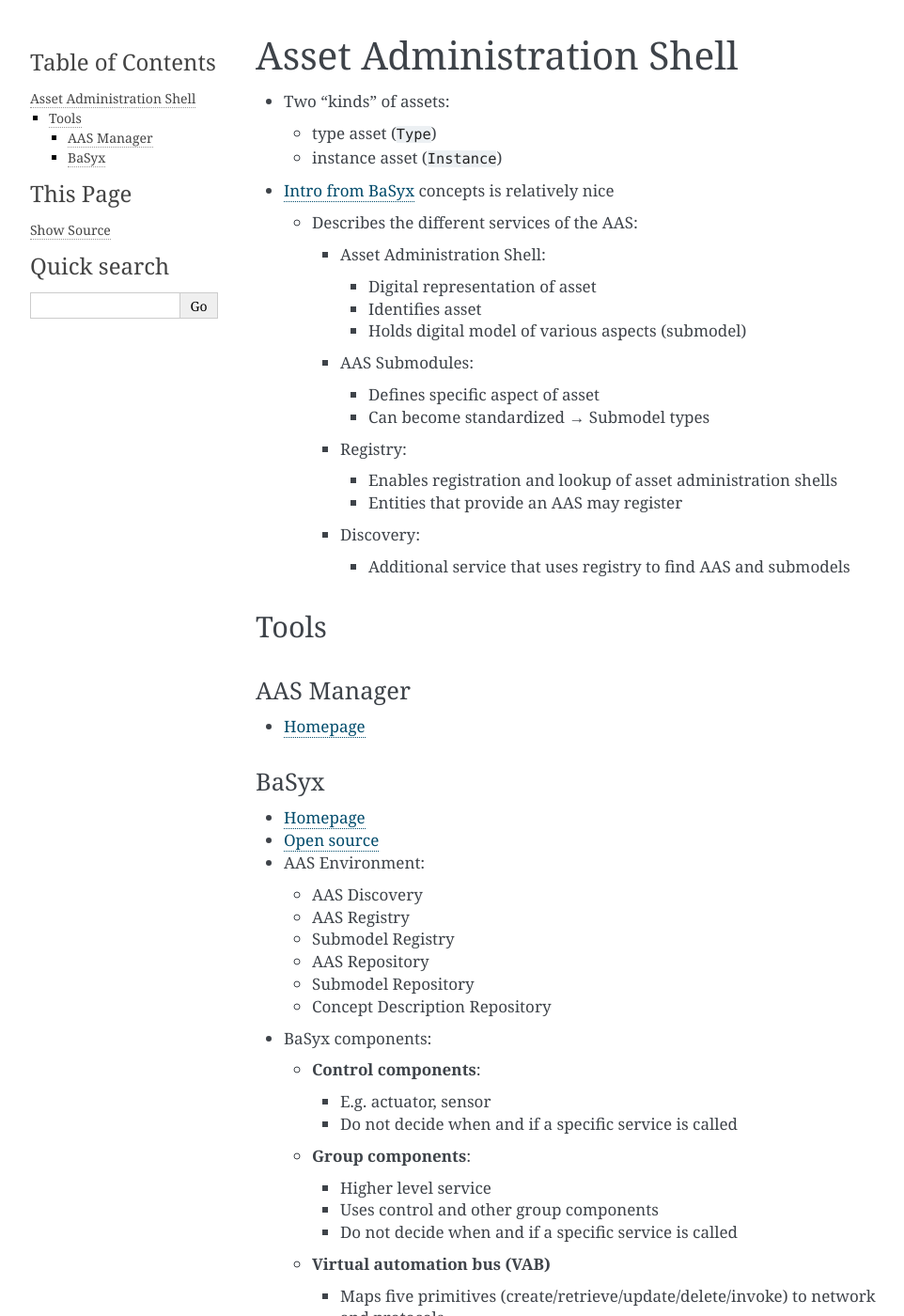
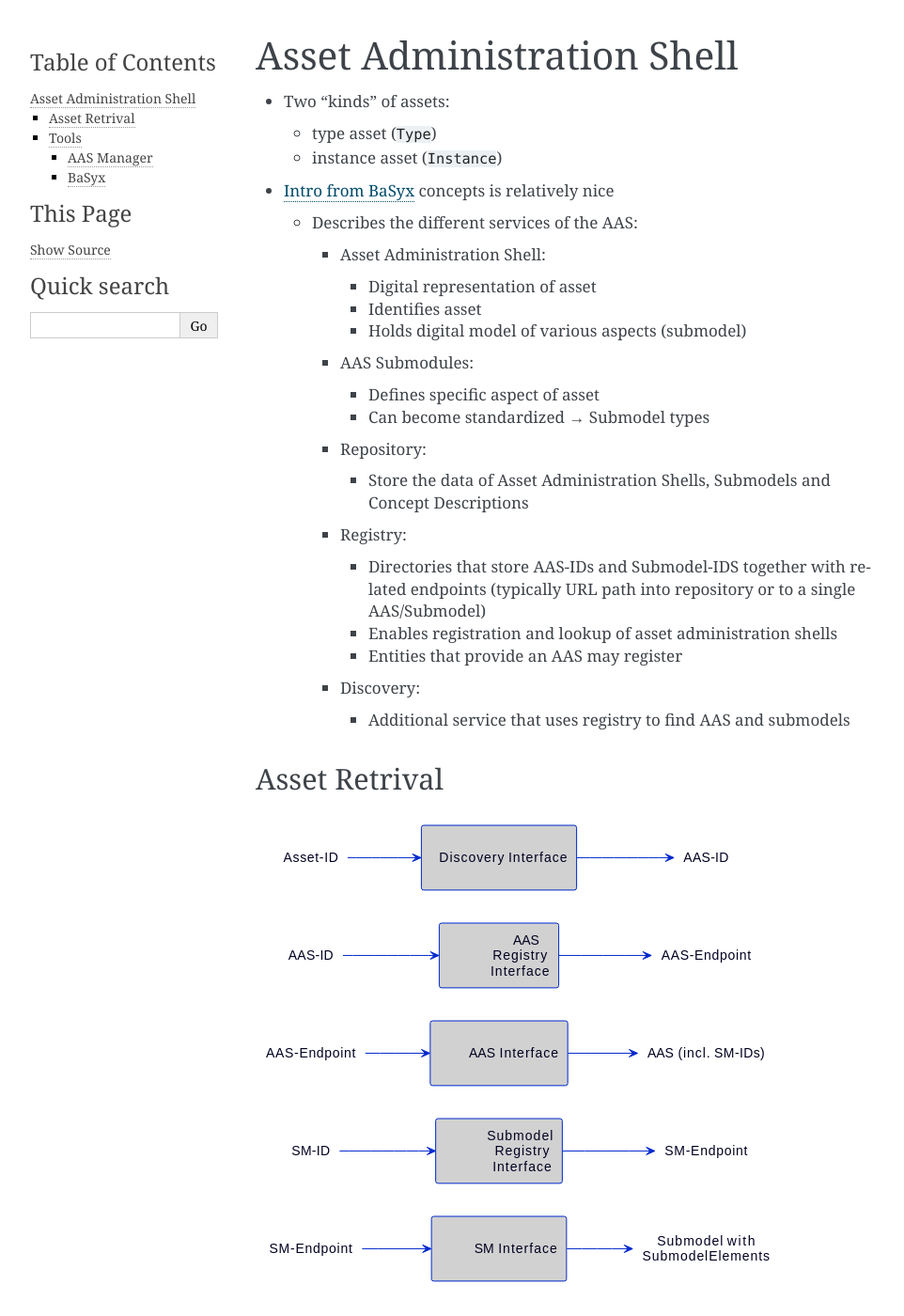
Before and after one commit to ift-tuwien/Digital-Product-Passport, a Sphinx documentation site: the page built from doc/sphinx/aas.md, in a window 1280 px wide and 1400 px high. Shown: the whole window at 94% size, without its empty margins (148-1110 px from the left). Built offline with Sphinx 7.4.7, drawn with Linux system fonts in a browser that asks for light colours; cross-references to code outside the pages are shown as plain code.

Commit message:
AAS: Extend text

```diff
--- a/doc/sphinx/aas.md
+++ b/doc/sphinx/aas.md
@@ -12,11 +12,20 @@
     - AAS Submodules:
       - Defines specific aspect of asset
       - Can become standardized → Submodel types
+    - Repository:
+      - Store the data of Asset Administration Shells, Submodels and Concept Descriptions
     - Registry:
+      - Directories that store AAS-IDs and Submodel-IDS together with related endpoints (typically URL path into repository or to a single AAS/Submodel)
       - Enables registration and lookup of asset administration shells
       - Entities that provide an AAS may register
     - Discovery:
       - Additional service that uses registry to find AAS and submodels
+
+## Asset Retrival
+
+![Asset Retrival](pictures/asset-retrival.svg)
+
+Source: {cite:p}`idta2026api`
 
 ## Tools
 
--- a/doc/sphinx/refs.bib
+++ b/doc/sphinx/refs.bib
@@ -1,12 +1,19 @@
 %% This BibTeX bibliography file was created using BibDesk.
 %% https://bibdesk.sourceforge.io/
 
-%% Created for René Schwaiger at 2026-07-08 11:49:51 +0200
+%% Created for René Schwaiger at 2026-08-10 16:28:39 +0200
 
 
 %% Saved with string encoding Unicode (UTF-8)
 
 
+
+@misc{idta2026api,
+	author = {IDTA},
+	date-added = {2026-08-10 16:27:08 +0200},
+	date-modified = {2026-08-10 16:28:35 +0200},
+	title = {Part 2: Application Programming Interfaces (IDTA-01002-3-2)},
+	url = {https://industrialdigitaltwin.io/aas-specifications/IDTA-01002/v3.2/index.html}}
 
 @misc{mypp2026format,
 	date-added = {2026-07-07 16:40:13 +0200},
```
Also changed, not shown: doc/sphinx/pictures/asset-retrival.svg (added).
